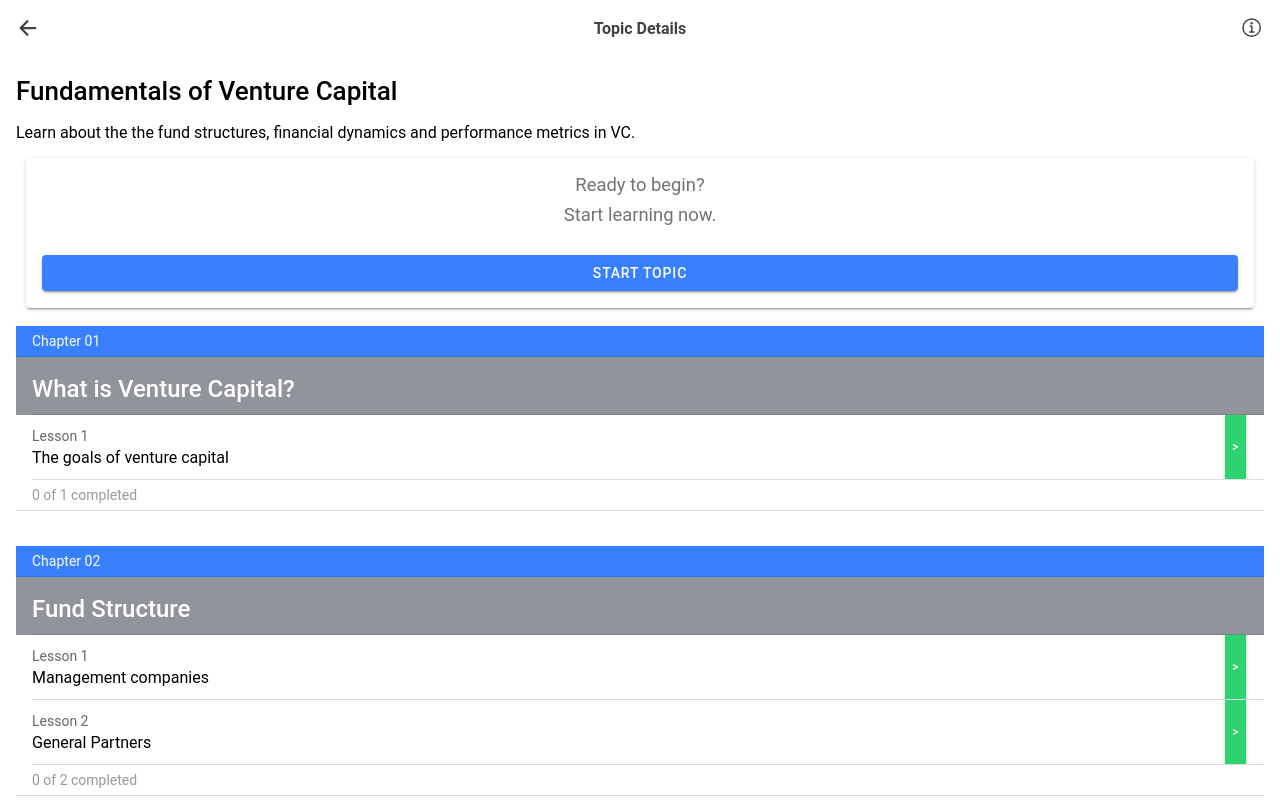
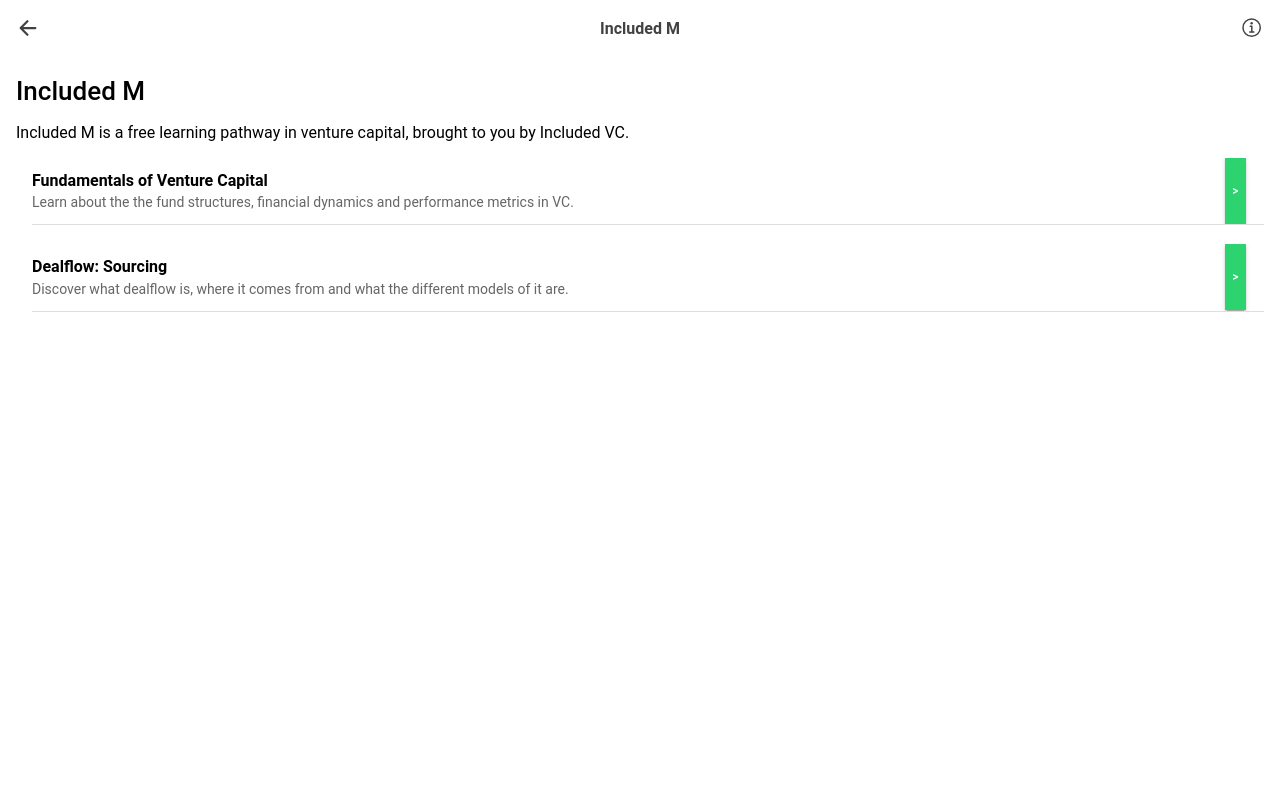
Before and after one commit to richardcrng/included-m, a React (Create React App) app: page / in a window 1280 px wide. Built offline with nearby package versions, Linux system fonts and the light colour scheme.

Commit message:
Pass props to CourseDetails

```diff
--- a/src/App.tsx
+++ b/src/App.tsx
@@ -5,6 +5,7 @@
 import { IonReactRouter } from '@ionic/react-router';
 
 import CourseDetails from './pages/Course/CourseDetails';
+import coreCourse from './content/core-content';
 
 /* Core CSS required for Ionic components to work properly */
 import '@ionic/react/css/core.css';
@@ -24,8 +25,6 @@
 
 /* Theme variables */
 import './theme/variables.css';
-import TopicDetails from './pages/Course/TopicDetails';
-import vcFundamentals from './content/01-vc-fundamentals';
 
 
 
@@ -33,8 +32,7 @@
 const App: React.FC = () => (
   <IonApp>
     <IonReactRouter>
-      <TopicDetails topic={vcFundamentals} />
-      {/* <CourseDetails /> */}
+      <CourseDetails course={coreCourse} />
     </IonReactRouter>
   </IonApp>
 );
--- /dev/null
+++ b/src/content/core-content.ts
@@ -0,0 +1,17 @@
+import { Course } from "./types";
+import vcFundamentals from "./01-vc-fundamentals";
+
+const coreCourse: Course = {
+  courseTitle: 'Included M',
+  description: 'Included M is a free learning pathway in venture capital, brought to you by Included VC.',
+  topics: [
+    vcFundamentals,
+    {
+      topicTitle: 'Dealflow: Sourcing',
+      description: 'Discover what dealflow is, where it comes from and what the different models of it are.',
+      chapters: []
+    }
+  ]
+}
+
+export default coreCourse
--- a/src/content/types.ts
+++ b/src/content/types.ts
@@ -1,3 +1,9 @@
+export type Course = {
+  courseTitle: string,
+  description: string,
+  topics: Topic[]
+}
+
 export type Topic = {
   topicTitle: string,
   description: string,
--- a/src/pages/Course/CourseDetails.tsx
+++ b/src/pages/Course/CourseDetails.tsx
@@ -1,24 +1,18 @@
 import React from 'react';
 import styled from 'styled-components'
 import {
-  IonAvatar,
   IonButton,
   IonButtons,
-  IonCard,
-  IonCardContent,
   IonContent,
   IonItem,
-  IonItemDivider,
   IonLabel,
-  IonList,
   IonToolbar,
 } from '@ionic/react';
 import {
   IoArrowBack,
   IoInformationCircleOutline
 } from 'react-icons/io5'
-import { Chapter } from '../../content/types';
-import vcFundamentals from '../../content/01-vc-fundamentals';
+import { Course } from '../../content/types';
 
 const Buttons = styled(IonButtons)`
   margin: 0 1rem;
@@ -42,22 +36,7 @@
   margin: 1rem;
 `
 
-const MainCTAContent = styled(IonCardContent)`
-  display: flex;
-  flex-direction: column;
-  align-items: center;
-  justify-content: center;
-
-  p {
-    font-size: 1.15rem;
-  }
-
-  ion-button {
-    width: 100%
-  }
-`
-
-const LessonStartButton = styled(IonButton)`
+const PickCourseButton = styled(IonButton)`
   height: 100%
 `
 
@@ -65,9 +44,11 @@
   message?: string;
 }
 
-// const chapters: Chapter[] = vcFundamentals
+interface Props {
+  course: Course
+}
 
-function CourseDetails() {
+function CourseDetails({ course } : Props) {
   return (
     <>
       <IonToolbar>
@@ -95,31 +76,24 @@
       </IonToolbar>
       <IonContent>
         <Container>
-          <h1>Included M</h1>
-          <p>Included M is a free learning pathway in venture capital, brought to you by Included VC.</p>
-          <IonItem>
+          <h1>{course.courseTitle}</h1>
+          <p>{course.description}</p>
+          {course.topics.map((topic, idx) => (
+            <>
+              <IonItem key={topic.topicTitle}>
                 <IonLabel>
                   <h2 className='ion-text-wrap'>
-                <b>Fundamentals of Venture Capital</b>
+                    <b>{topic.topicTitle}</b>
                   </h2>
-              <p className='ion-text-wrap'>Learn about the the fund structures, financial dynamics and performance metrics in VC.</p>
+                  <p className='ion-text-wrap'>{topic.description}</p>
                 </IonLabel>
-            <LessonStartButton slot='end' expand='full' color='success'>
+                <PickCourseButton slot='end' expand='full' color='success'>
                   {'>'}
-            </LessonStartButton>
+                </PickCourseButton>
               </IonItem>
-          <br />
-          <IonItem>
-            <IonLabel>
-              <h2 className='ion-text-wrap'>
-                <b>Dealflow: Sourcing</b>
-              </h2>
-              <p className='ion-text-wrap'>Discover what dealflow is, where it comes from and what the different models of it are.</p>
-            </IonLabel>
-            <LessonStartButton slot='end' expand='full' color='success'>
-              {'>'}
-            </LessonStartButton>
-          </IonItem>
+              {idx < course.topics.length - 1 ? <br /> : null}
+            </>
+          ))}
         </Container>
       </IonContent>
     </>
```
Lines whose indentation alone changed are shown as unchanged.
